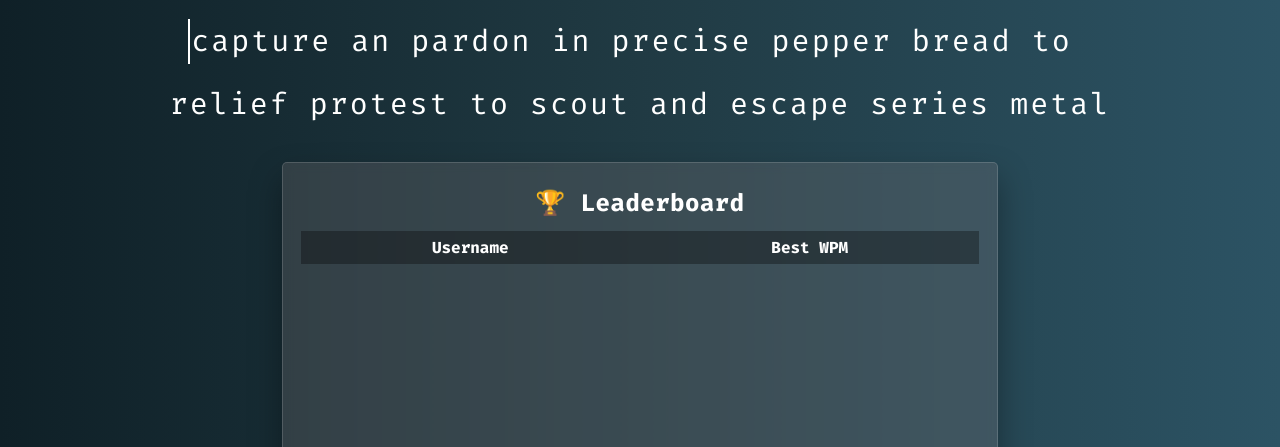
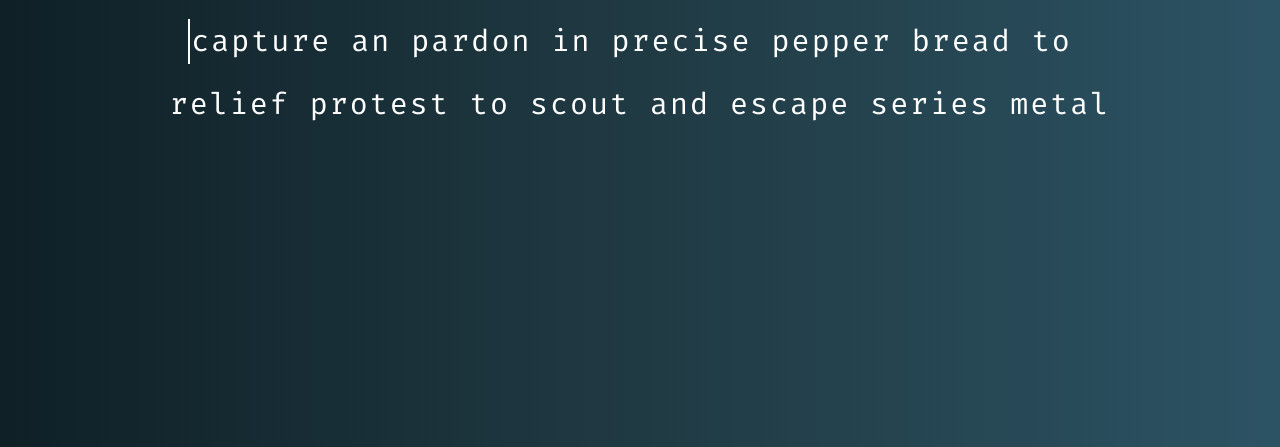
Before and after one commit to 3ih/67Typer, a plain HTML site: page index.html in a window 1280 px wide. Shown: the part 353-800 px from the top of the page. Drawn offline with Linux system fonts and the light colour scheme; a web font is replaced by a local one.

Commit message:
Update index.html

```diff
--- a/index.html
+++ b/index.html
@@ -10,7 +10,6 @@
 <body>
   <div class="container">
 
-    <!-- Title with number badges -->
     <header id="siteHeader">
       <h1 class="title-row">
         <span class="badge">6</span>
@@ -19,7 +18,6 @@
       </h1>
     </header>
 
-    <!-- One-row settings (time + mode) -->
     <div id="settings" class="settings-row">
       <div class="time-buttons">
         <button type="button" onclick="setTime(10)">⏱️ 10 Seconds</button>
@@ -38,10 +36,8 @@
       <span id="timer">10</span>
     </div>
 
-    <!-- Sentence text (your game fills this) -->
     <div id="sentence"></div>
 
-    <!-- Game-over overlay -->
     <div id="overlay" style="display:none;">
       <div id="gameOverScreen">
         <h2>Time's Up!</h2>
@@ -52,33 +48,8 @@
         </button>
       </div>
     </div>
-
-    <!-- Leaderboard card -->
-    <div id="wrapleaderboard" class="card">
-      <h2>🏆 Leaderboard</h2>
-      <table>
-        <thead>
-          <tr>
-            <th>Username</th>
-            <th>Best WPM</th>
-          </tr>
-        </thead>
-        <tbody id="leaderboard"></tbody>
-      </table>
-    </div>
-
-    <!-- Username modal (script moves/controls visibility) -->
-    <div id="usernameModal" class="modal" style="display:none;">
-      <div class="modal-content">
-        <h2>Enter your username</h2>
-        <input id="usernameInput" type="text" maxlength="12" placeholder="Enter username" />
-        <button type="button" id="usernameSubmit">Submit</button>
-      </div>
-    </div>
-
   </div><!-- /.container -->
 
-  <!-- Your module script -->
   <script type="module" src="./script.js"></script>
 </body>
 </html>
```
